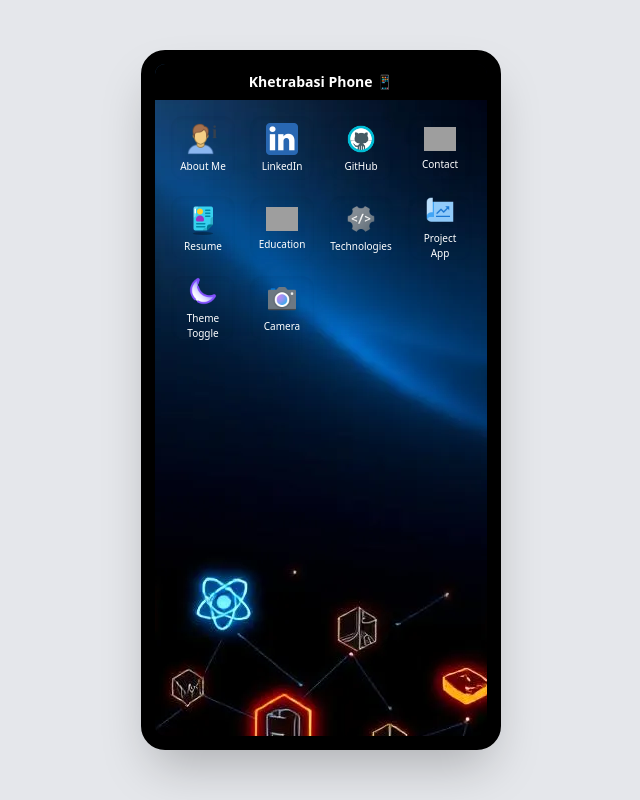
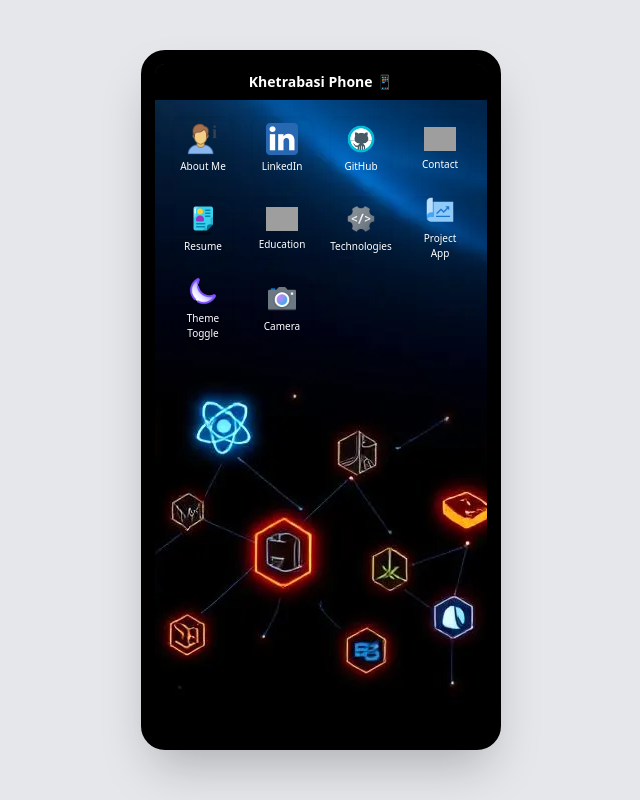
Before and after one commit to KhetrabasiReddy/reddy-khetrabasi-portfolio, a React (Vite) app: page / in a window 1280 px wide. Shown: the whole page, without its empty margins (319-959 px from the left). Built offline with nearby package versions, Linux system fonts and the light colour scheme; grey boxes are pictures that could not be loaded.

Commit message:
changed the wallpaper position

```diff
--- a/src/components/PhoneFrame.jsx
+++ b/src/components/PhoneFrame.jsx
@@ -3,7 +3,7 @@ import React from 'react'
 const PhoneFrame = ({children}) => {
   return (
     <div className="h-screen bg-gray-200 dark:bg-black flex items-center justify-center">
-    <div className="phone-wallpaper w-[360px] h-[700px] bg-white dark:bg-gray-900 rounded-3xl shadow-2xl border-[14px] border-black dark:border-gray-400 relative overflow-hidden">
+    <div className="phone-wallpaper w-[360px] min-w-[360px] h-[700px] bg-white dark:bg-gray-900 rounded-3xl shadow-2xl border-[14px] border-black dark:border-gray-400 relative overflow-hidden">
 
       {/* Top Bar */}
       <div className="bg-black dark:bg-white text-white dark:text-black text-center py-2 text-sm font-bold">
--- a/src/index.css
+++ b/src/index.css
@@ -5,6 +5,6 @@
 
 .phone-wallpaper{
     background-image: url('/wallpaper.png');
-    background-position: center;
+    background-position: center bottom;
     background-repeat: no-repeat;
 }
```
